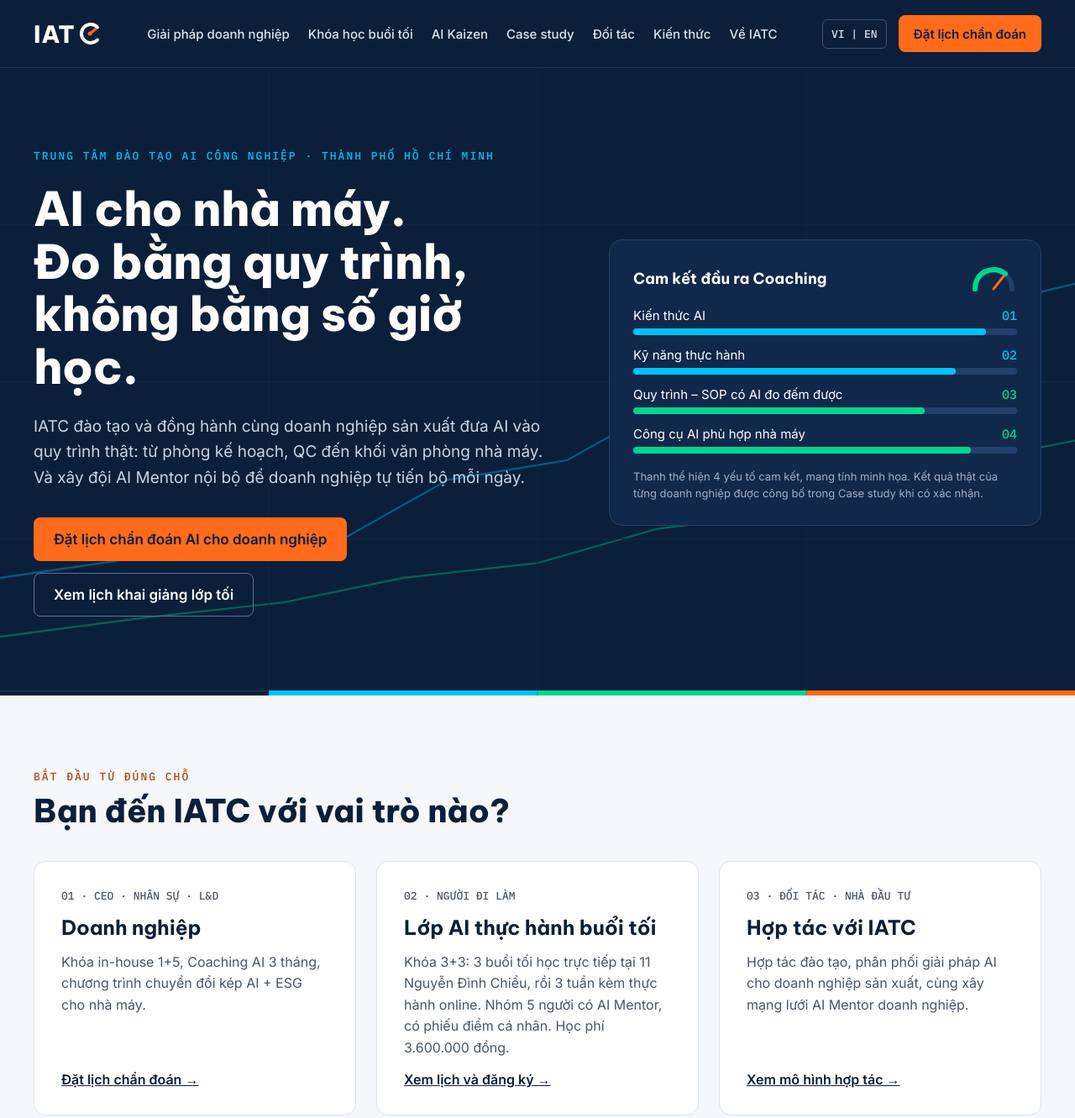
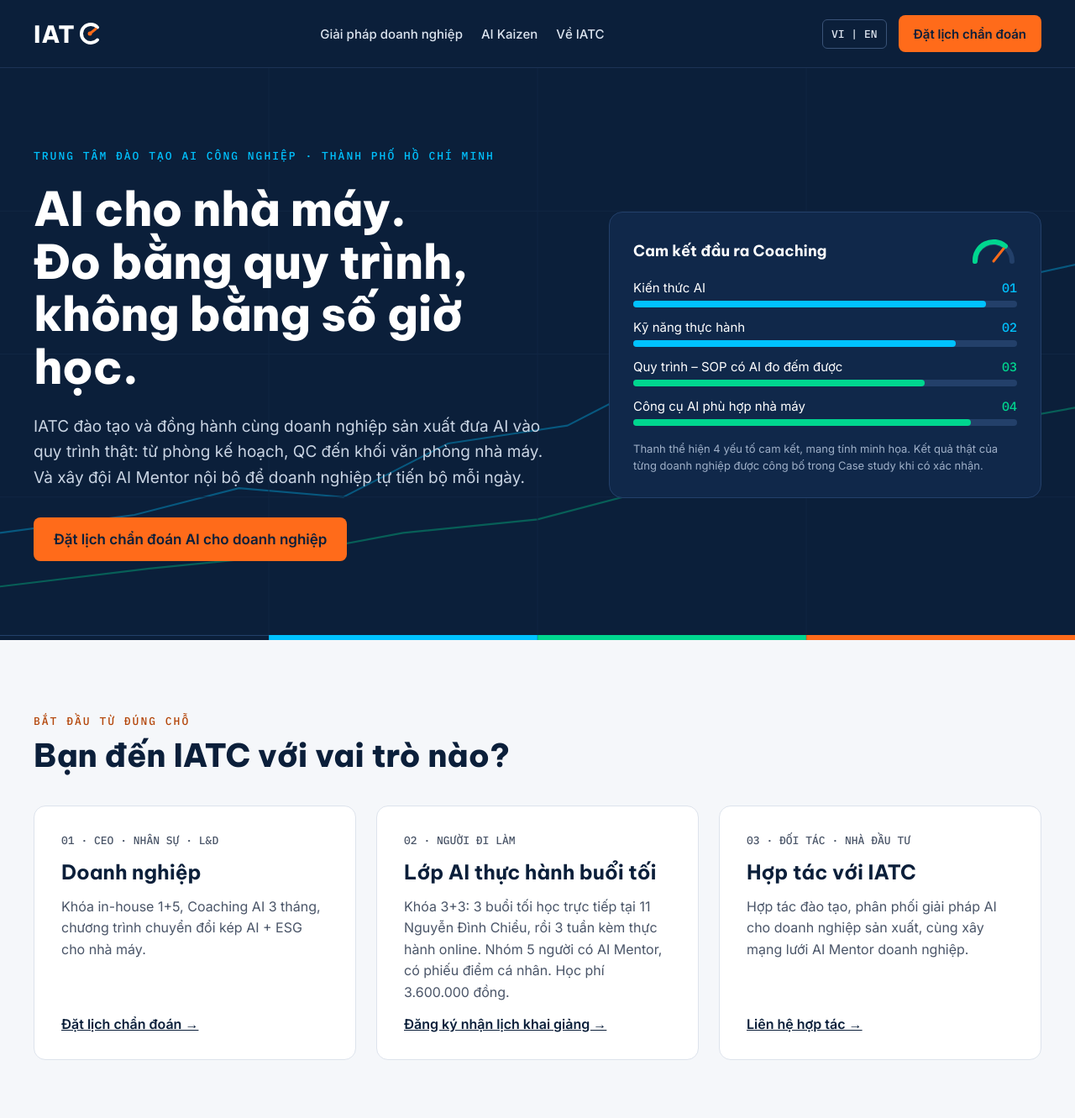
Before and after one commit to iatc18/iatc-website-preview, a plain HTML site: page index.html in a window 1280 px wide. Shown: the top 1331 px of the page at 84% size. Drawn offline with Linux system fonts and the light colour scheme.

Commit message:
VI: tam an Case study, Lop toi, Doi tac, Kien thuc

```diff
--- a/index.html
+++ b/index.html
@@ -39,11 +39,11 @@ a{color:#0B1F3A}a:hover{color:#1C3A66}
 <a href="#top" aria-label="IATC – Trang chủ" style="display: flex; align-items: center; gap: 2px; text-decoration: none; color: #FFFFFF; font-family: 'Be Vietnam Pro', sans-serif; font-weight: 800; font-size: 28px; letter-spacing: 1px">IAT<svg width="30" height="30" viewBox="0 0 30 30" aria-hidden="true"><path d="M24 7.5A11 11 0 1 0 24 22.5" fill="none" stroke="#FFFFFF" stroke-width="4" stroke-linecap="round"></path><path d="M15 15L22 9.5" stroke="#FF6B1A" stroke-width="3" stroke-linecap="round"></path><circle cx="15" cy="15" r="2.5" fill="#FF6B1A"></circle></svg></a>
 <nav aria-label="Menu chính" style="display: flex; flex-wrap: wrap; gap: 22px; font-size: 15px; font-weight: 500">
 <a href="#giai-phap" style="color: #DCE4EF; text-decoration: none">Giải pháp doanh nghiệp</a>
-<a href="#lich" style="color: #DCE4EF; text-decoration: none">Khóa học buổi tối</a>
+<a hidden href="#lich" style="color: #DCE4EF; text-decoration: none">Khóa học buổi tối</a>
 <a href="#kaizen" style="color: #DCE4EF; text-decoration: none">AI Kaizen</a>
-<a href="#case" style="color: #DCE4EF; text-decoration: none">Case study</a>
-<a href="#doi-tac" style="color: #DCE4EF; text-decoration: none">Đối tác</a>
-<a href="#kien-thuc" style="color: #DCE4EF; text-decoration: none">Kiến thức</a>
+<a hidden href="#case" style="color: #DCE4EF; text-decoration: none">Case study</a>
+<a hidden href="#doi-tac" style="color: #DCE4EF; text-decoration: none">Đối tác</a>
+<a hidden href="#kien-thuc" style="color: #DCE4EF; text-decoration: none">Kiến thức</a>
 <a href="#ve-iatc" style="color: #DCE4EF; text-decoration: none">Về IATC</a>
 </nav>
 <div style="display: flex; align-items: center; gap: 14px">
@@ -63,7 +63,7 @@ a{color:#0B1F3A}a:hover{color:#1C3A66}
 <p style="margin: 0; font-size: 19px; line-height: 1.6; color: #C9D4E3; max-width: 620px">IATC đào tạo và đồng hành cùng doanh nghiệp sản xuất đưa AI vào quy trình thật: từ phòng kế hoạch, QC đến khối văn phòng nhà máy. Và xây đội AI Mentor nội bộ để doanh nghiệp tự tiến bộ mỗi ngày.</p>
 <div style="display: flex; flex-wrap: wrap; gap: 14px; padding-top: 8px">
 <a href="#chan-doan" style="background: #FF6B1A; color: #0B1F3A; text-decoration: none; font-weight: 700; font-size: 17px; padding: 16px 24px; border-radius: 8px">Đặt lịch chẩn đoán AI cho doanh nghiệp</a>
-<a href="#lich" style="color: #FFFFFF; text-decoration: none; font-weight: 600; font-size: 17px; padding: 15px 23px; border-radius: 8px; border: 1px solid #5A7299">Xem lịch khai giảng lớp tối</a>
+<a hidden href="#lich" style="color: #FFFFFF; text-decoration: none; font-weight: 600; font-size: 17px; padding: 15px 23px; border-radius: 8px; border: 1px solid #5A7299">Xem lịch khai giảng lớp tối</a>
 </div>
 </div>
 <div style="flex: 1 1 380px; min-width: 0; background: #10284A; border: 1px solid #23406A; border-radius: 16px; padding: 28px; display: flex; flex-direction: column; gap: 18px">
@@ -101,13 +101,13 @@ a{color:#0B1F3A}a:hover{color:#1C3A66}
 <p style="margin: 0; font-family: 'IBM Plex Mono', monospace; font-size: 13px; color: #4A5568">02 · NGƯỜI ĐI LÀM</p>
 <h3 style="margin: 0; font-family: 'Be Vietnam Pro', sans-serif; font-size: 24px; font-weight: 700">Lớp AI thực hành buổi tối</h3>
 <p style="margin: 0; font-size: 16px; line-height: 1.6; color: #4A5568; flex-grow: 1">Khóa 3+3: 3 buổi tối học trực tiếp tại 11 Nguyễn Đình Chiểu, rồi 3 tuần kèm thực hành online. Nhóm 5 người có AI Mentor, có phiếu điểm cá nhân. Học phí 3.600.000 đồng.</p>
-<a href="#lich" style="color: #0B1F3A; font-weight: 700; font-size: 16px">Xem lịch và đăng ký →</a>
+<a href="#chan-doan" style="color: #0B1F3A; font-weight: 700; font-size: 16px">Đăng ký nhận lịch khai giảng →</a>
 </div>
 <div style="background: #FFFFFF; border: 1px solid #DDE3EC; border-radius: 14px; padding: 32px; display: flex; flex-direction: column; gap: 14px">
 <p style="margin: 0; font-family: 'IBM Plex Mono', monospace; font-size: 13px; color: #4A5568">03 · ĐỐI TÁC · NHÀ ĐẦU TƯ</p>
 <h3 style="margin: 0; font-family: 'Be Vietnam Pro', sans-serif; font-size: 24px; font-weight: 700">Hợp tác với IATC</h3>
 <p style="margin: 0; font-size: 16px; line-height: 1.6; color: #4A5568; flex-grow: 1">Hợp tác đào tạo, phân phối giải pháp AI cho doanh nghiệp sản xuất, cùng xây mạng lưới AI Mentor doanh nghiệp.</p>
-<a href="#doi-tac" style="color: #0B1F3A; font-weight: 700; font-size: 16px">Xem mô hình hợp tác →</a>
+<a href="#chan-doan" style="color: #0B1F3A; font-weight: 700; font-size: 16px">Liên hệ hợp tác →</a>
 </div>
 </div>
 </div>
@@ -180,7 +180,8 @@ a{color:#0B1F3A}a:hover{color:#1C3A66}
 </section>
 
 <!-- CASE STUDY -->
-<section id="case" style="padding: 96px 24px; background: #FFFFFF">
+<!-- TẠM ẨN theo yêu cầu Thầy Long 19/11/2026: xóa chữ hidden để hiện lại -->
+<section hidden id="case" style="padding: 96px 24px; background: #FFFFFF">
 <div style="max-width: 1200px; margin: 0 auto; display: flex; flex-direction: column; gap: 36px">
 <div style="display: flex; flex-direction: column; gap: 10px; max-width: 760px">
 <p style="margin: 0; font-family: 'IBM Plex Mono', monospace; font-size: 13px; letter-spacing: 2px; color: #B4460A">KẾT QUẢ</p>
@@ -217,7 +218,8 @@ a{color:#0B1F3A}a:hover{color:#1C3A66}
 </section>
 
 <!-- LỊCH KHAI GIẢNG -->
-<section id="lich" style="padding: 96px 24px; background: #F5F7FA">
+<!-- TẠM ẨN theo yêu cầu Thầy Long 19/11/2026: xóa chữ hidden để hiện lại -->
+<section hidden id="lich" style="padding: 96px 24px; background: #F5F7FA">
 <div style="max-width: 1200px; margin: 0 auto; display: flex; flex-direction: column; gap: 32px">
 <div style="display: flex; flex-wrap: wrap; justify-content: space-between; align-items: flex-end; gap: 16px">
 <div style="display: flex; flex-direction: column; gap: 10px; max-width: 720px">
@@ -246,7 +248,8 @@ a{color:#0B1F3A}a:hover{color:#1C3A66}
 </section>
 
 <!-- ĐỐI TÁC -->
-<section id="doi-tac" style="padding: 88px 24px; background: #FFFFFF">
+<!-- TẠM ẨN theo yêu cầu Thầy Long 19/11/2026: xóa chữ hidden để hiện lại -->
+<section hidden id="doi-tac" style="padding: 88px 24px; background: #FFFFFF">
 <div style="max-width: 1200px; margin: 0 auto; display: flex; flex-direction: column; gap: 28px">
 <div style="display: flex; flex-direction: column; gap: 10px; max-width: 760px">
 <p style="margin: 0; font-family: 'IBM Plex Mono', monospace; font-size: 13px; letter-spacing: 2px; color: #B4460A">HỆ SINH THÁI</p>
@@ -270,7 +273,8 @@ a{color:#0B1F3A}a:hover{color:#1C3A66}
 </section>
 
 <!-- KIẾN THỨC -->
-<section id="kien-thuc" style="padding: 88px 24px; background: #F5F7FA">
+<!-- TẠM ẨN theo yêu cầu Thầy Long 19/11/2026: xóa chữ hidden để hiện lại -->
+<section hidden id="kien-thuc" style="padding: 88px 24px; background: #F5F7FA">
 <div style="max-width: 1200px; margin: 0 auto; display: flex; flex-direction: column; gap: 32px">
 <div style="display: flex; flex-wrap: wrap; justify-content: space-between; align-items: flex-end; gap: 16px">
 <div style="display: flex; flex-direction: column; gap: 10px">
```
